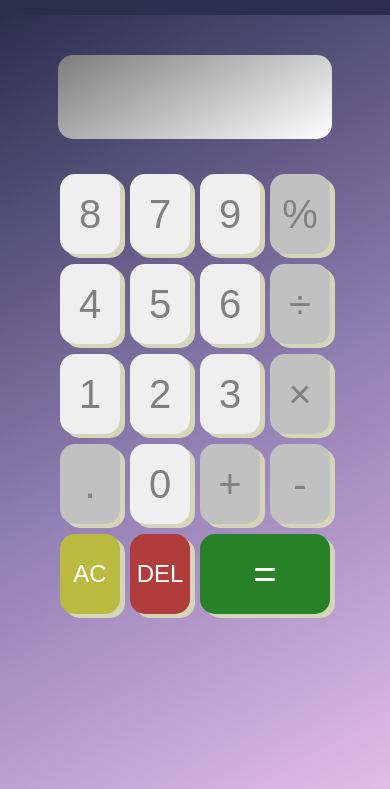
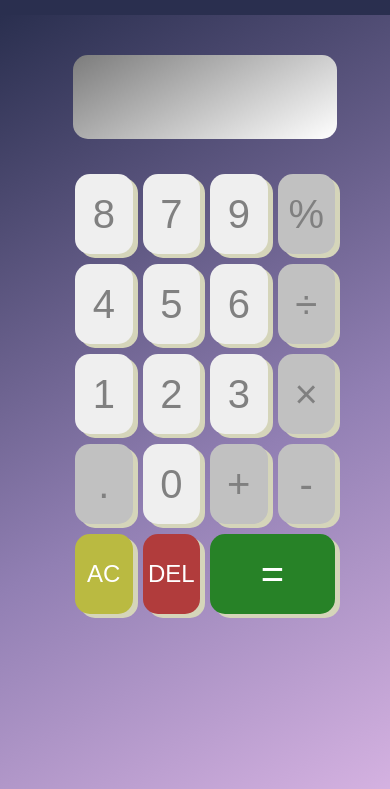
Before and after one commit to jessicasantosb/calculator, a plain HTML site: page index.html in a window 390 px wide. Shown: the part 55-844 px from the top of the page. Drawn offline with Linux system fonts and the light colour scheme.

Commit message:
improving responsiveness

```diff
--- a/style.css
+++ b/style.css
@@ -52,10 +52,9 @@ nav h1::selection {
 main {
     background: rgb(42,47,79);
     background: linear-gradient(151deg, rgba(42,47,79,1) 0%, rgba(145,127,179,1) 53%, rgba(229,190,236,1) 100%);
-    padding: 5% 0;
-    height: 90vh;
+    height: 100vh;
     width: 100%;
-    padding-top: 100px;
+    padding: 50px 0;
 }
 
 section {
@@ -88,7 +87,6 @@ button {
     box-shadow: rgb(213, 213, 186) 5px 4px;
     border-radius: 15px;
     height: 80px;
-    margin: 3px;
     user-select: none;
     -webkit-user-select: none;
     touch-action: manipulation;
@@ -96,8 +94,7 @@ button {
 }
 
 button:hover {
-    opacity: 0.5;
-    transform: scale(1.1);
+    transform: scale(1.05);
     transition: 300ms linear;
 }
 
@@ -125,16 +122,15 @@ button:hover {
 
 @media (max-width: 600px) {
     main {
-        padding-top: 10px;
+        padding: 10px;
     }
     section {
-        width: 280px;
-        height: 200px;
+        width: 270px;
+        height: 150px;
     }
     #screen {
-        width: 270px;
+        width: 260px;
     }
-
 }
 
 footer {
```
Also changed, not shown: script.js (line endings or trailing spaces), 1 other file.
